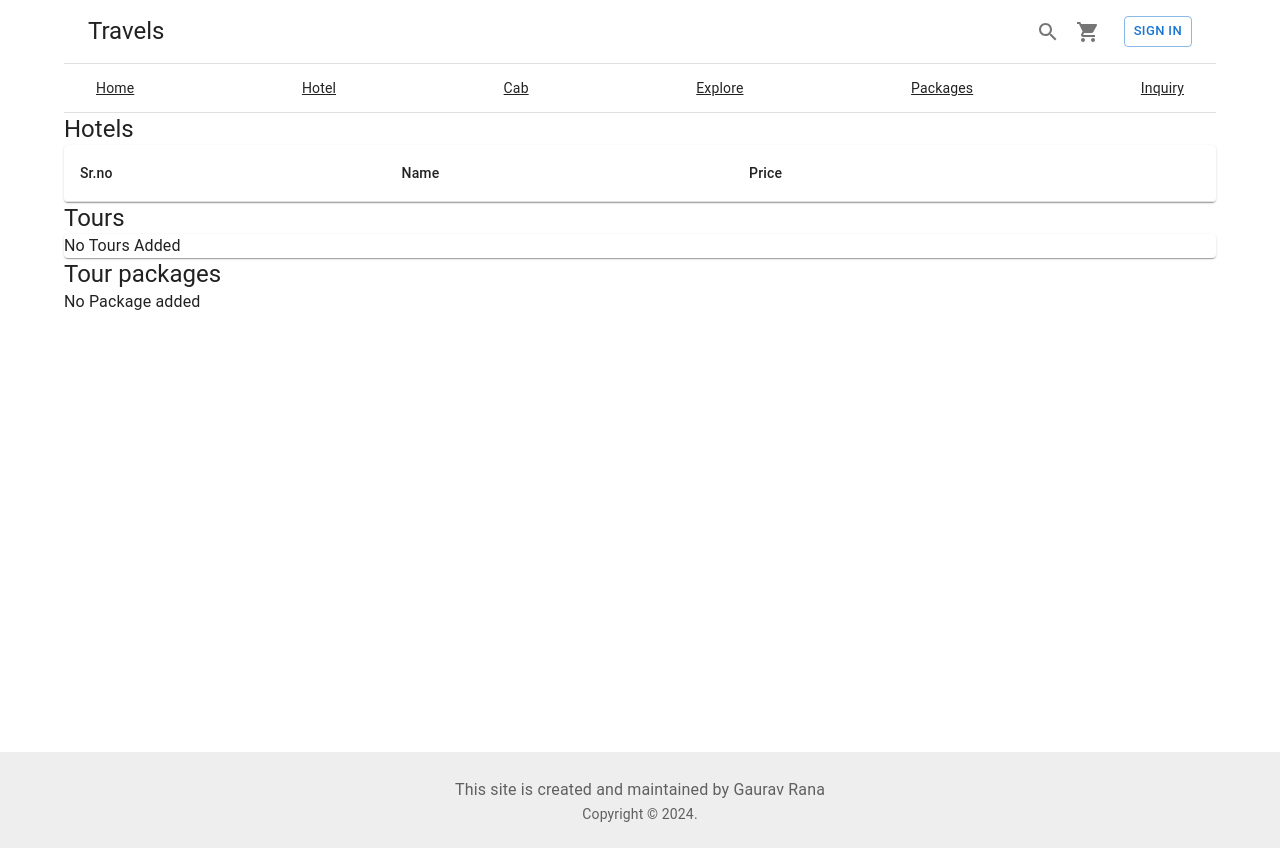
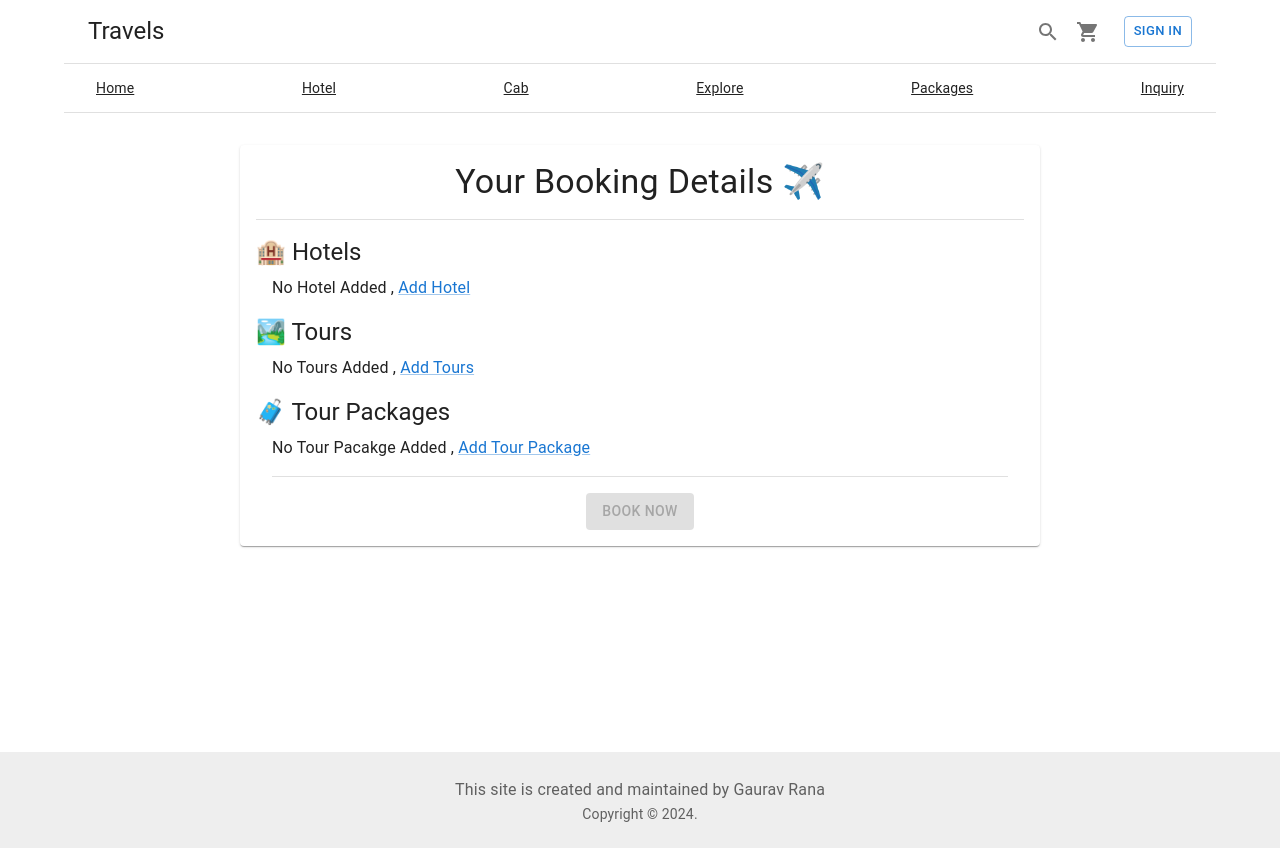
Before and after one commit to Saurabh-Rana17/travelfrontend, a React (Create React App) app: page /cart in a window 1280 px wide. Built offline with nearby package versions, Linux system fonts and the light colour scheme.

Commit message:
cart table ui updated

```diff
--- a/src/Cart.jsx
+++ b/src/Cart.jsx
@@ -1,6 +1,8 @@
 import {
   Box,
   Button,
+  Divider,
+  Link,
   Paper,
   Table,
   TableBody,
@@ -13,6 +15,7 @@ import {
 import React, { useContext } from "react";
 import { CartContext } from "./StateProvider";
 import { Delete } from "@mui/icons-material";
+import { Link as RouterLink } from "react-router-dom";
 
 export default function Cart() {
   const { cartState, deleteTour, deletePackage, deleteHotel } =
@@ -20,12 +23,67 @@ export default function Cart() {
 
   return (
     <>
-      <Typography variant="h5">Hotels</Typography>
+      <Paper
+        sx={{
+          marginTop: "2rem",
+          marginX: "auto",
+          maxWidth: "50rem",
+          paddingY: "1rem",
+          paddingX: {
+            xs: "none",
+            sm: "1rem",
+          },
+          width: {
+            xs: "92vw",
+            sm: "80vw",
+          },
+        }}
+      >
+        <Typography
+          sx={{
+            display: {
+              xs: "none",
+              sm: "block",
+            },
+          }}
+          marginBottom={"1rem"}
+          align="center"
+          variant="h4"
+        >
+          Your Booking Details ✈️
+        </Typography>
+        <Typography
+          sx={{
+            display: {
+              xs: "block",
+              sm: "none",
+            },
+          }}
+          marginBottom={"1rem"}
+          align="center"
+          variant="h5"
+        >
+          Your Tour Summary ✈️
+        </Typography>
+        <Divider />
+        <Typography marginY={"1rem"} marginBottom={"0.5rem"} variant="h5">
+          {" "}
+          🏨 Hotels
+        </Typography>
+        {cartState.hotels.length === 0 ? (
+          <Box paddingX={"1rem"}>
+            No Hotel Added ,{" "}
+            <Link component={RouterLink} to={"/hotel"}>
+              {" "}
+              Add Hotel
+            </Link>
+          </Box>
+        ) : (
           <TableContainer component={Paper}>
             <Table>
               <TableHead>
                 <TableRow>
-              <TableCell>Sr.no </TableCell>
+                  <TableCell>Sr.no</TableCell>
                   <TableCell>Name</TableCell>
                   <TableCell>Price</TableCell>
                   <TableCell></TableCell>
@@ -35,16 +93,29 @@ export default function Cart() {
                 {cartState.hotels.map((row, idx) => (
                   <TableRow
                     key={row.id}
-                sx={{ "&:last-child td, &:last-child th": { border: 0 } }}
+                    sx={{
+                      "&:last-child td, &:last-child th": { border: 0 },
+                    }}
                   >
-                <TableCell>{idx + 1}</TableCell>
+                    <TableCell component="th" scope="row">
+                      {idx + 1}
+                    </TableCell>
 
                     <TableCell component="th" scope="row">
+                      <Link
+                        sx={{ textDecoration: "none" }}
+                        component={RouterLink}
+                        to={`/hotel/${row.id}`}
+                      >
                         {row.name}
+                      </Link>
                     </TableCell>
-                <TableCell>{row.price}</TableCell>
-                <TableCell align="right">
+                    <TableCell component="th" scope="row">
+                      {row.price}
+                    </TableCell>
+                    <TableCell component="th" scope="row" align="right">
                       <Button
+                        sx={{ padding: 0 }}
                         onClick={() => deleteHotel(row.id)}
                         startIcon={<Delete />}
                         color="error"
@@ -66,11 +137,21 @@ export default function Cart() {
               </TableBody>
             </Table>
           </TableContainer>
-      <Typography variant="h5">Tours</Typography>
+        )}
+        <Typography marginY={"1rem"} marginBottom={"0.5rem"} variant="h5">
+          {" "}
+          🏞️ Tours
+        </Typography>
+        {cartState.tours.length === 0 ? (
+          <Box paddingX={"1rem"}>
+            No Tours Added ,{" "}
+            <Link component={RouterLink} to={"/explore"}>
+              {" "}
+              Add Tours
+            </Link>
+          </Box>
+        ) : (
           <TableContainer component={Paper}>
-        {cartState.tours.length === 0 ? (
-          <Box>No Tours Added</Box>
-        ) : (
             <Table>
               <TableHead>
                 <TableRow>
@@ -85,41 +166,49 @@ export default function Cart() {
                     key={row.id}
                     sx={{ "&:last-child td, &:last-child th": { border: 0 } }}
                   >
-                  <TableCell>{idx + 1}</TableCell>
+                    <TableCell component="th" scope="row">
+                      {idx + 1}
+                    </TableCell>
 
                     <TableCell component="th" scope="row">
+                      <Link
+                        sx={{ textDecoration: "none" }}
+                        component={RouterLink}
+                        to={`/tour/${row.id}`}
+                      >
                         {row.name}
+                      </Link>
                     </TableCell>
                     <TableCell align="right" component="th" scope="row">
                       <Button
                         onClick={() => deleteTour(row.id)}
                         sx={{
-                        display: {},
+                          padding: 0,
                         }}
                         color="error"
                         startIcon={<Delete />}
                       >
                         <Box display={{ xs: "none", sm: "block" }}>Remove</Box>
                       </Button>
-                    {/* <Button
-                    sx={{
-                      display: {
-                        sm: "none",
-                      },
-                    }}
-                    color="error"
-                    startIcon={<Delete />}
-                  ></Button> */}
                     </TableCell>
                   </TableRow>
                 ))}
               </TableBody>
             </Table>
+          </TableContainer>
         )}
-      </TableContainer>
-      <Typography variant="h5">Tour packages</Typography>
+        <Typography marginY={"1rem"} marginBottom={"0.5rem"} variant="h5">
+          {" "}
+          🧳 Tour Packages
+        </Typography>
         {cartState.packages.length === 0 ? (
-        <Box>No Package added</Box>
+          <Box paddingX={"1rem"}>
+            No Tour Pacakge Added ,{" "}
+            <Link component={RouterLink} to={"/packages"}>
+              {" "}
+              Add Tour Package
+            </Link>
+          </Box>
         ) : (
           <TableContainer component={Paper}>
             <Table>
@@ -139,11 +228,18 @@ export default function Cart() {
                     <TableCell>{idx + 1}</TableCell>
 
                     <TableCell component="th" scope="row">
+                      <Link
+                        sx={{ textDecoration: "none" }}
+                        component={RouterLink}
+                        to={`/package/${row.id}`}
+                      >
                         {row.name}
+                      </Link>
                     </TableCell>
                     <TableCell align="right" component="th" scope="row">
                       <Button
                         onClick={() => deletePackage(row.id)}
+                        sx={{ padding: 0 }}
                         startIcon={<Delete />}
                         color="error"
                       >
@@ -156,6 +252,13 @@ export default function Cart() {
             </Table>
           </TableContainer>
         )}
+        <Divider sx={{ margin: "1rem" }} />
+        <Box width={"fit-content"} sx={{ margin: "auto" }}>
+          <Button disabled={cartState.total === 0} variant="contained">
+            Book Now
+          </Button>
+        </Box>
+      </Paper>
     </>
   );
 }
```
Lines whose indentation alone changed are shown as unchanged.
